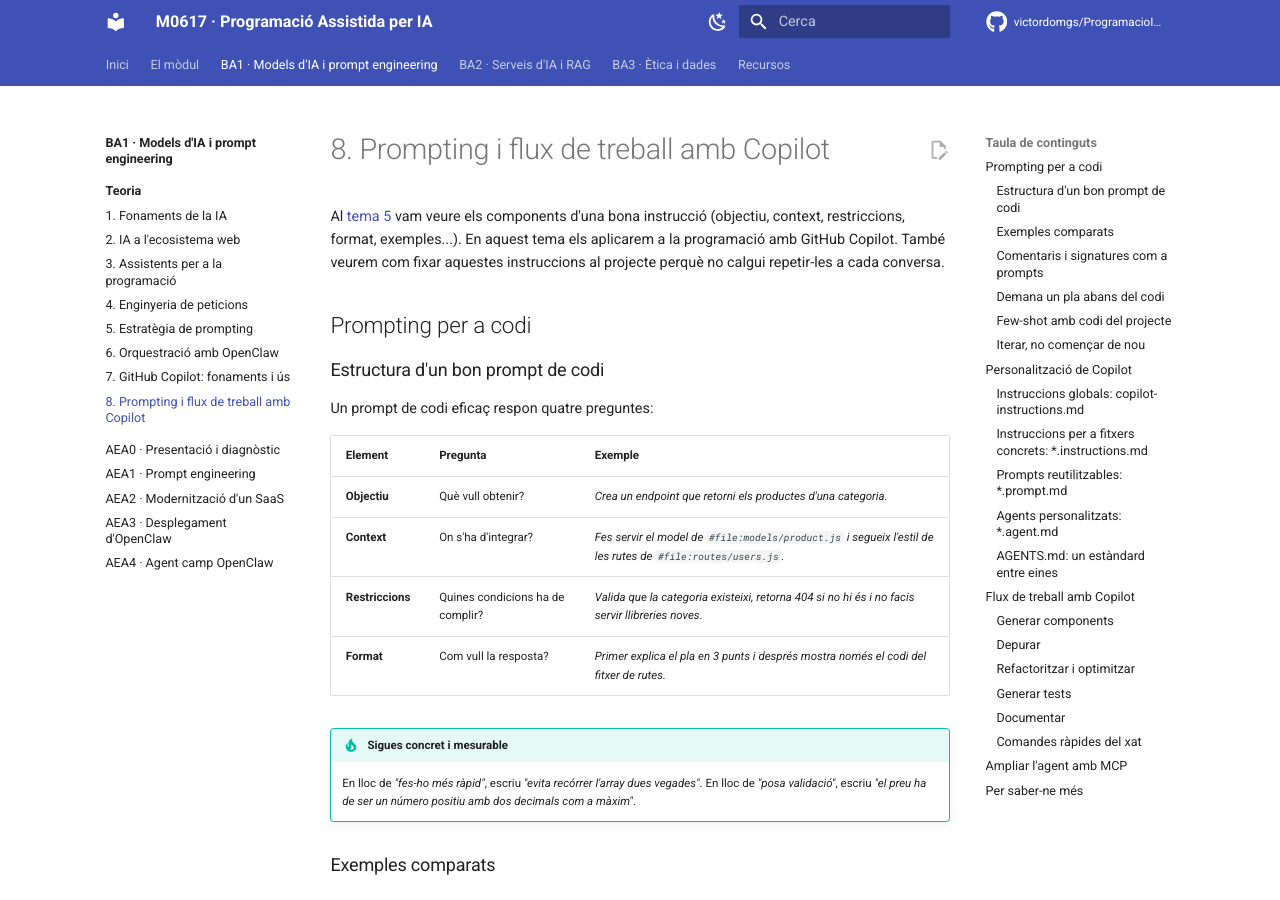
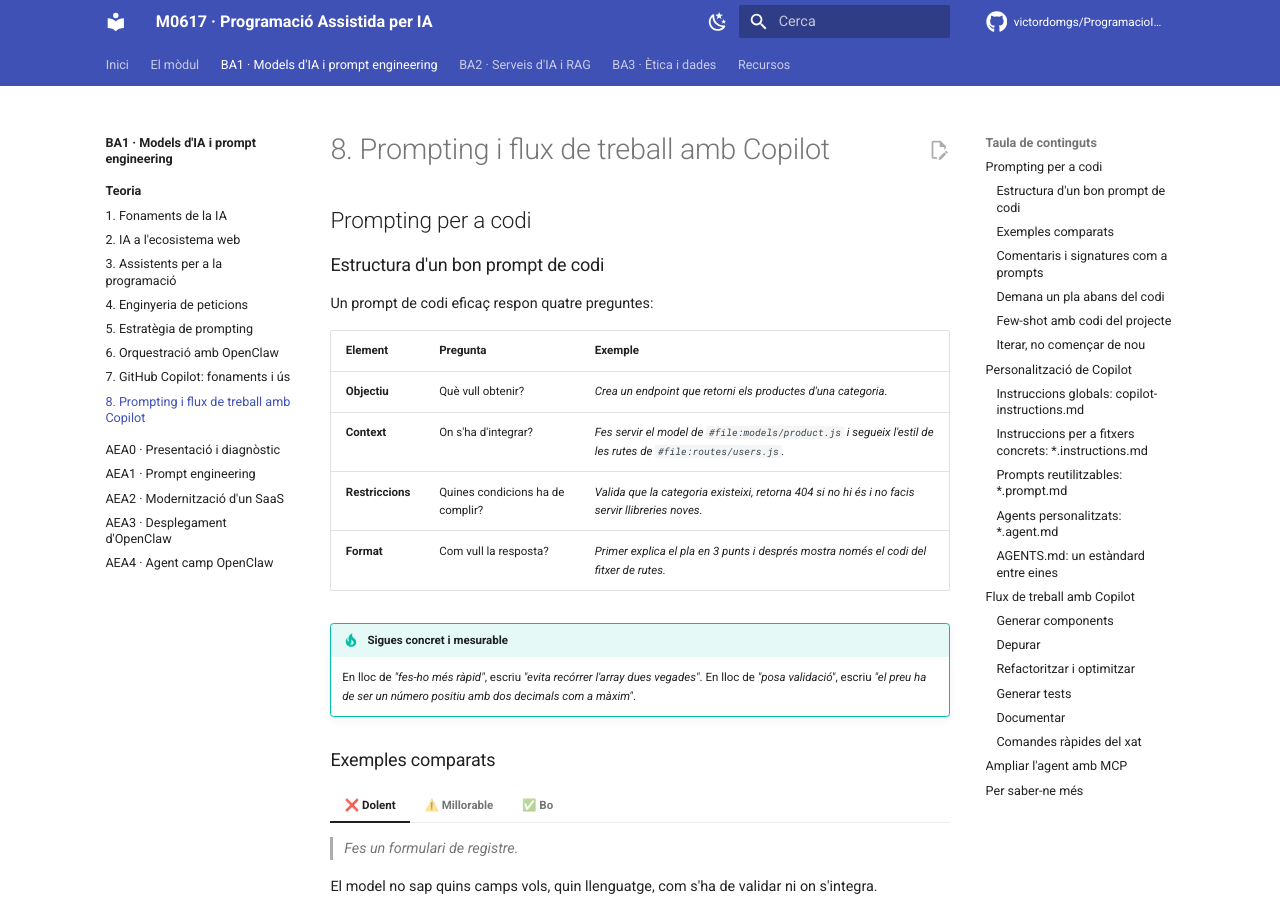
Before and after one commit to victordomgs/ProgramacioIADAW, an MkDocs documentation site: the page built from docs/ba1/teoria/08-copilot-prompting-flux.md, in a window 1280 px wide and 900 px high. Built offline with MkDocs 1.6.1 and Material for MkDocs 9.7.7, drawn with Linux system fonts in a browser that asks for light colours; comment, search, counter and statistics services are not loaded.

Commit message:
Update 08-copilot-prompting-flux.md

```diff
--- a/docs/ba1/teoria/08-copilot-prompting-flux.md
+++ b/docs/ba1/teoria/08-copilot-prompting-flux.md
@@ -1,6 +1,4 @@
 # 8. Prompting i flux de treball amb Copilot
-
-Al [tema 5](05-estrategia-prompting.md) vam veure els components d'una bona instrucció (objectiu, context, restriccions, format, exemples...). En aquest tema els aplicarem a la programació amb GitHub Copilot. També veurem com fixar aquestes instruccions al projecte perquè no calgui repetir-les a cada conversa.
 
 ## Prompting per a codi
 
```
